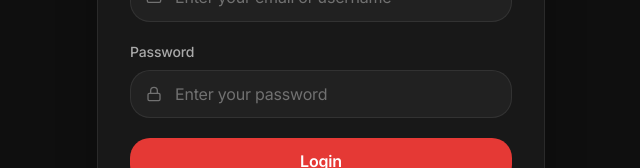
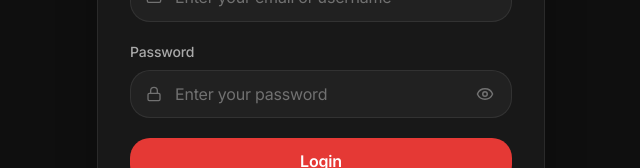
Before and after one commit to bhavay098/MyTube, a React (Vite) app in the folder Frontend/: page /login in a window 1280 px wide. Shown: the part 403-571 px from the top of the page, without its empty margins (319-959 px from the left). Built offline with nearby package versions, Linux system fonts and the light colour scheme; no server answers.

Commit message:
feat: add password visibility toggle to AuthInput component

```diff
--- a/Frontend/src/components/auth/AuthInput.jsx
+++ b/Frontend/src/components/auth/AuthInput.jsx
@@ -1,3 +1,6 @@
+import { useState } from "react";
+import { Eye, EyeOff } from "lucide-react";
+
 const AuthInput = ({
   id,
   label,
@@ -8,7 +11,14 @@ const AuthInput = ({
   name,
   icon: Icon,
 }) => {
+  const [showPassword, setShowPassword] = useState(false);
   const inputId = id || name;
+  const isPasswordType = type === "password";
+  const effectiveType = isPasswordType
+    ? showPassword
+      ? "text"
+      : "password"
+    : type;
 
   return (
     <div>
@@ -28,15 +38,29 @@ const AuthInput = ({
 
         <input
           id={inputId}
-          type={type}
+          type={effectiveType}
           placeholder={placeholder}
           value={value}
           onChange={onChange}
           name={name}
           className={`w-full rounded-xl border border-(--border) bg-(--surface-2) ${
             Icon ? "pl-11" : "px-4"
-          } py-3 pr-4 text-sm text-(--text) outline-none transition-colors duration-200 placeholder:text-(--muted-strong) focus:border-(--accent) focus:shadow-[0_0_0_3px_var(--accent-soft)]`}
+          } ${
+            isPasswordType ? "pr-11" : "pr-4"
+          } py-3 text-sm text-(--text) outline-none transition-colors duration-200 placeholder:text-(--muted-strong) focus:border-(--accent) focus:shadow-[0_0_0_3px_var(--accent-soft)]`}
         />
+
+        {isPasswordType && (
+          <button
+            type="button"
+            onClick={() => setShowPassword((prev) => !prev)}
+            className="absolute right-3.5 top-1/2 -translate-y-1/2 rounded-lg p-1 text-(--muted-strong) transition-colors hover:text-(--text) focus:outline-none"
+            aria-label={showPassword ? "Hide password" : "Show password"}
+            title={showPassword ? "Hide password" : "Show password"}
+          >
+            {showPassword ? <EyeOff size={18} /> : <Eye size={18} />}
+          </button>
+        )}
       </div>
     </div>
   );
```
